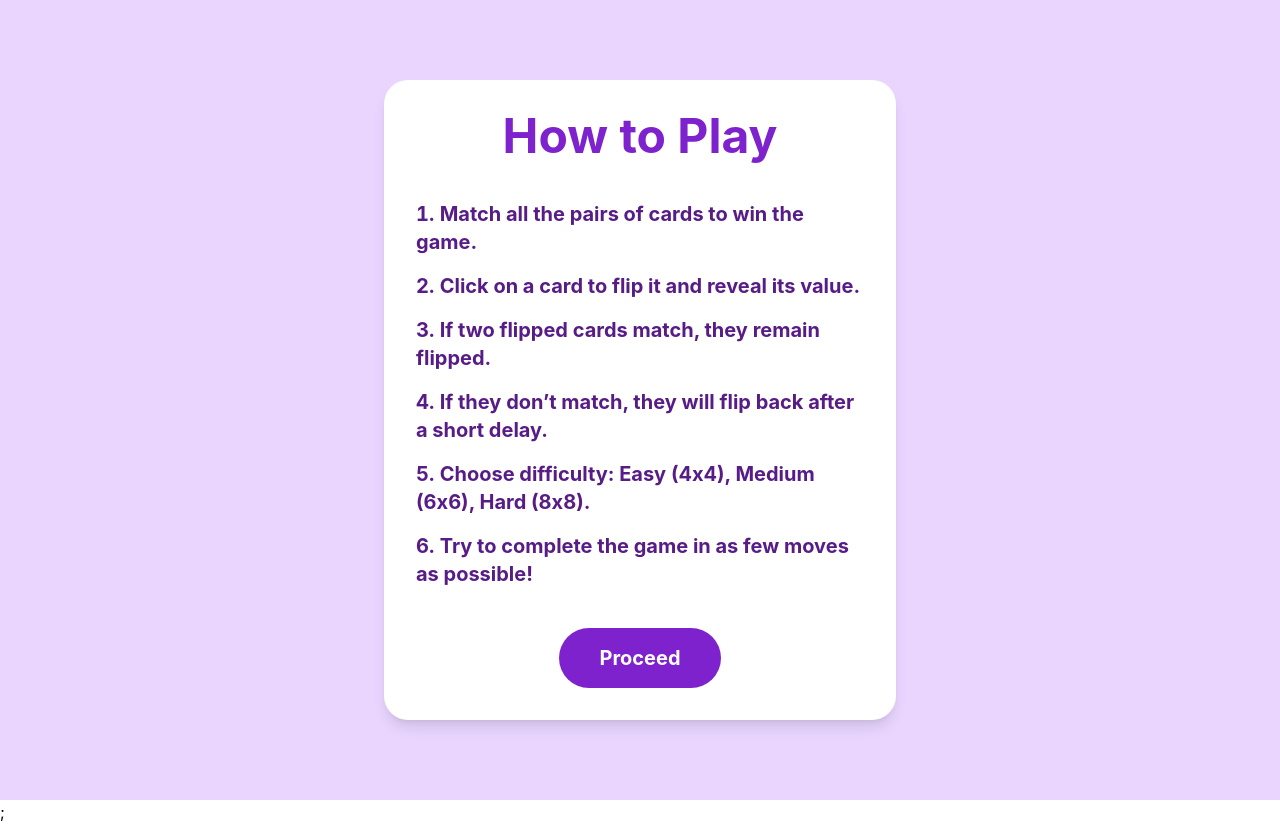
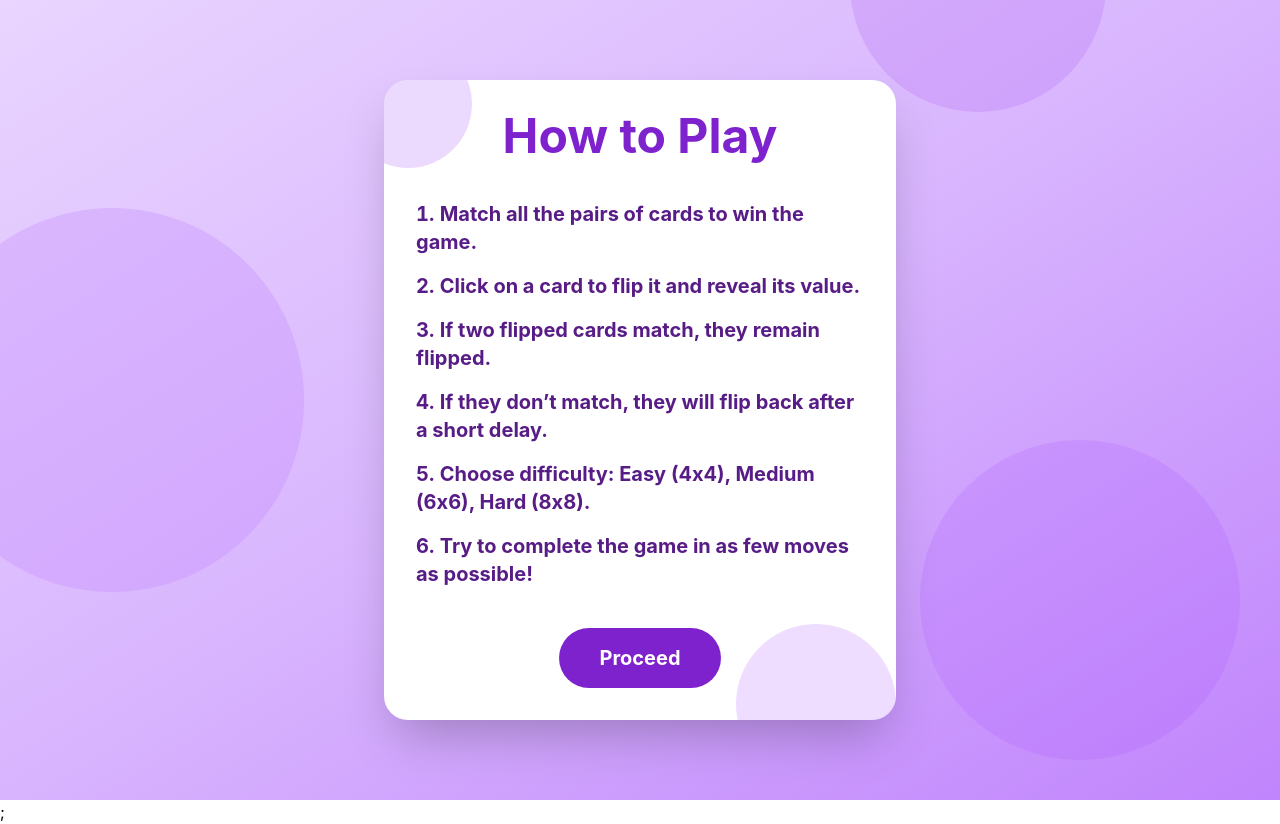
Before and after one commit to Souvik606/MindGames, a React (Create React App) app: page / in a window 1280 px wide. Built offline with nearby package versions, Linux system fonts and the light colour scheme.

Commit message:
feat/pair-game

```diff
--- a/src/App.js
+++ b/src/App.js
@@ -96,8 +96,11 @@ function App() {
   return(
   <>
   {showInstructions?<InstructionBox onProceed={()=>{setShowInstructions(false)}}/>:
-    <div className="min-h-screen bg-purple-200 flex flex-col items-center p-4">
-      <div className="bg-white px-6 py-3 my-auto rounded-3xl shadow-xl">
+    <div className="min-h-screen bg-gradient-to-br from-purple-200 via-purple-300 to-purple-400 flex flex-col items-center p-4">
+      <div className="absolute lg:block hidden bg-purple-400 rounded-full w-96 h-96 opacity-30 top-100 -left-20"></div>
+      <div className="absolute lg:block hidden bg-purple-500 rounded-full w-80 h-80 opacity-20 bottom-10 right-10"></div>
+      <div className="absolute lg:block hidden bg-purple-600 rounded-full w-64 h-64 opacity-15 -top-36 left-[850px]"></div>
+      <div className="bg-white m-2 z-10 px-6 py-3 my-auto rounded-3xl shadow-xl">
       <Header moves={moves} time={time} onRestart={restartGame} />
       <div className="mb-4 flex justify-center items-center">
         <label htmlFor="difficulty" className="mr-2 text-xl font-bold">Select Difficulty:</label>
--- a/src/components/Header.jsx
+++ b/src/components/Header.jsx
@@ -2,7 +2,7 @@ import React from "react";
 
 function Header({ moves, time, onRestart }) {
   return (
-    <div className="flex gap-x-6 justify-center items-center mb-4">
+    <div className="flex gap-x-10 justify-center items-center mb-4">
       <div className="text-3xl font-bold">Moves: {moves}</div>
       <div className="text-3xl font-bold">Time: {time}s</div>
       <button
--- a/src/components/InstructionBox.jsx
+++ b/src/components/InstructionBox.jsx
@@ -2,20 +2,37 @@ import React from "react";
 
 function InstructionBox({ onProceed }) {
   return (
-    <div className="min-h-screen bg-purple-200 flex flex-col items-center justify-center">
-      <div className="bg-white shadow-lg rounded-3xl p-8 max-w-lg text-center">
-        <h1 className="text-5xl font-bold text-purple-700 mb-10">How to Play</h1>
-        <ul className="text-purple-900 text-xl font-semibold text-left list-decimal list-inside mb-6">
-          <li className="pb-4 font-bold">Match all the pairs of cards to win the game.</li>
-          <li className="pb-4 font-bold">Click on a card to flip it and reveal its value.</li>
-          <li className="pb-4 font-bold">If two flipped cards match, they remain flipped.</li>
-          <li className="pb-4 font-bold">If they don’t match, they will flip back after a short delay.</li>
-          <li className="pb-4 font-bold">Choose difficulty: Easy (4x4), Medium (6x6), Hard (8x8).</li>
-          <li className="pb-4 font-bold">Try to complete the game in as few moves as possible!</li>
+    <div className="min-h-screen bg-gradient-to-br from-purple-200 via-purple-300 to-purple-400 relative flex items-center justify-center overflow-hidden">
+      {/* Large circles for large screens */}
+      <div className="absolute lg:block hidden bg-purple-400 rounded-full w-96 h-96 opacity-30 top-100 -left-20"></div>
+      <div className="absolute lg:block hidden bg-purple-500 rounded-full w-80 h-80 opacity-20 bottom-10 right-10"></div>
+      <div className="absolute lg:block hidden bg-purple-600 rounded-full w-64 h-64 opacity-15 -top-36 left-[850px]"></div>
+
+      <div className="relative bg-white shadow-2xl rounded-3xl p-8 max-w-lg text-center overflow-hidden z-10">
+        {/* Circles inside the box for overlapping */}
+        <div className="absolute bg-purple-400 rounded-full w-32 h-32 opacity-30 -top-10 -left-10"></div>
+        <div className="absolute bg-purple-500 rounded-full w-40 h-40 opacity-20 -bottom-16 right-0"></div>
+
+        <h1 className="relative text-5xl font-bold text-purple-700 mb-10 z-20">
+          How to Play
+        </h1>
+        <ul className="relative text-purple-900 text-xl font-bold text-left list-decimal list-inside mb-6 z-20">
+          <li className="pb-4">Match all the pairs of cards to win the game.</li>
+          <li className="pb-4">Click on a card to flip it and reveal its value.</li>
+          <li className="pb-4">If two flipped cards match, they remain flipped.</li>
+          <li className="pb-4">
+            If they don’t match, they will flip back after a short delay.
+          </li>
+          <li className="pb-4">
+            Choose difficulty: Easy (4x4), Medium (6x6), Hard (8x8).
+          </li>
+          <li className="pb-4">
+            Try to complete the game in as few moves as possible!
+          </li>
         </ul>
         <button
           onClick={onProceed}
-          className="bg-purple-700 text-white text-xl font-bold px-10 py-4 rounded-full hover:bg-purple-800 transition duration-200"
+          className="relative bg-purple-700 text-white text-xl font-bold px-10 py-4 rounded-full hover:bg-purple-800 transition duration-200 z-20"
         >
           Proceed
         </button>
```
